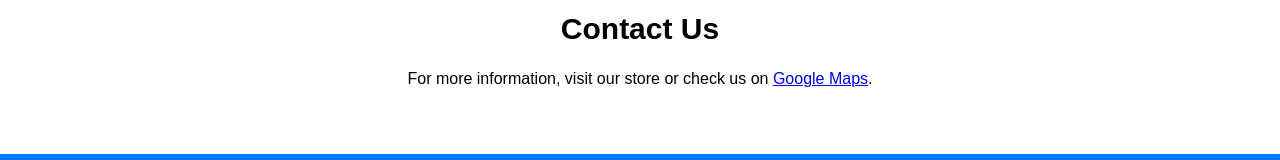
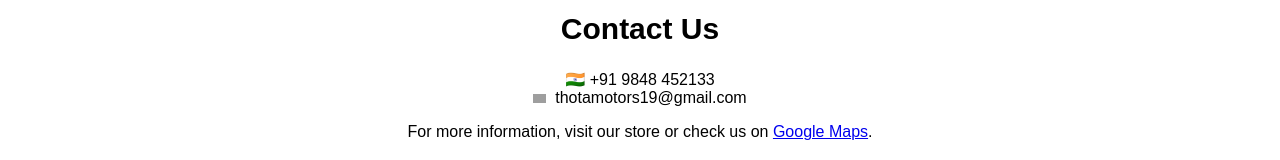
Before and after one commit to Balaji-Thota/thotamotors, a plain HTML site: page index.html in a window 1280 px wide. Shown: the part 1387-1547 px from the top of the page. Drawn offline with Linux system fonts and the light colour scheme; grey boxes are pictures that could not be loaded.

Commit message:
contact & img hover

```diff
--- a/index.html
+++ b/index.html
@@ -61,6 +61,10 @@
 
         <section class="contact" id="contact">
             <h2>Contact Us</h2>
+            <ul>
+                <li>🇮🇳 +91 9848 452133</li>
+                <li><img src="https://upload.wikimedia.org/wikipedia/commons/4/4e/Gmail_Icon.png" alt="Gmail" width="13">&nbsp;&nbsp;thotamotors19@gmail.com</li>
+            </ul>
             <p>For more information, visit our store or check us on <a href="https://www.google.com/maps/place/Tata+Motors/@14.4054188,79.9473665,17z/data=!3m1!4b1!4m6!3m5!1s0x3a4cf2f1027fc391:0xcf5d7a95c7a49a56!8m2!3d14.4054188!4d79.9499414!16s%2Fg%2F11g6b0qq1n?entry=ttu&g_ep=EgoyMDI1MDIxMi4wIKXMDSoASAFQAw%3D%3D"
                 target="_blank">Google Maps</a>.</p>
         </section>
--- a/style.css
+++ b/style.css
@@ -237,7 +237,7 @@ body .images .store-main{
 }
 
 .store-main img:hover{
-    transform: scale(1.3);
+    transform: scale(2.0);
 }
 
 
@@ -261,7 +261,7 @@ body .images .in-store{
     transition: transform 0.5s;
 }
 
-.in-store img:hover{transform: scale(1.5);
+.in-store img:hover{transform: scale(2.5);
 }
 
 /* contact */
@@ -271,6 +271,11 @@ body .images .in-store{
     margin-top: 50px;
     padding: 50px;
     margin-bottom: -100px;
+}
+
+.contact ul{
+    list-style: none;
+    padding: 0;
 }
 
 /* headings */
```
